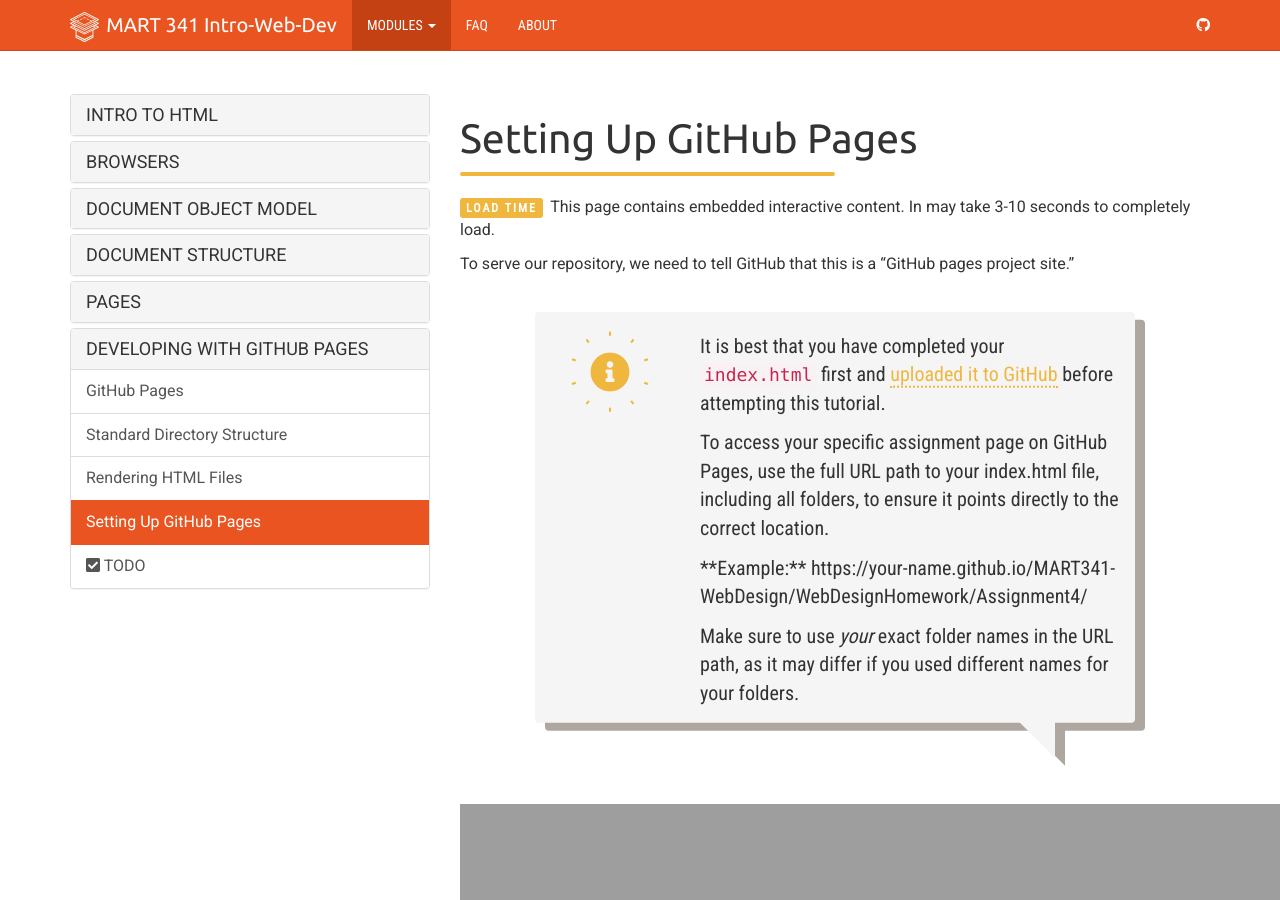
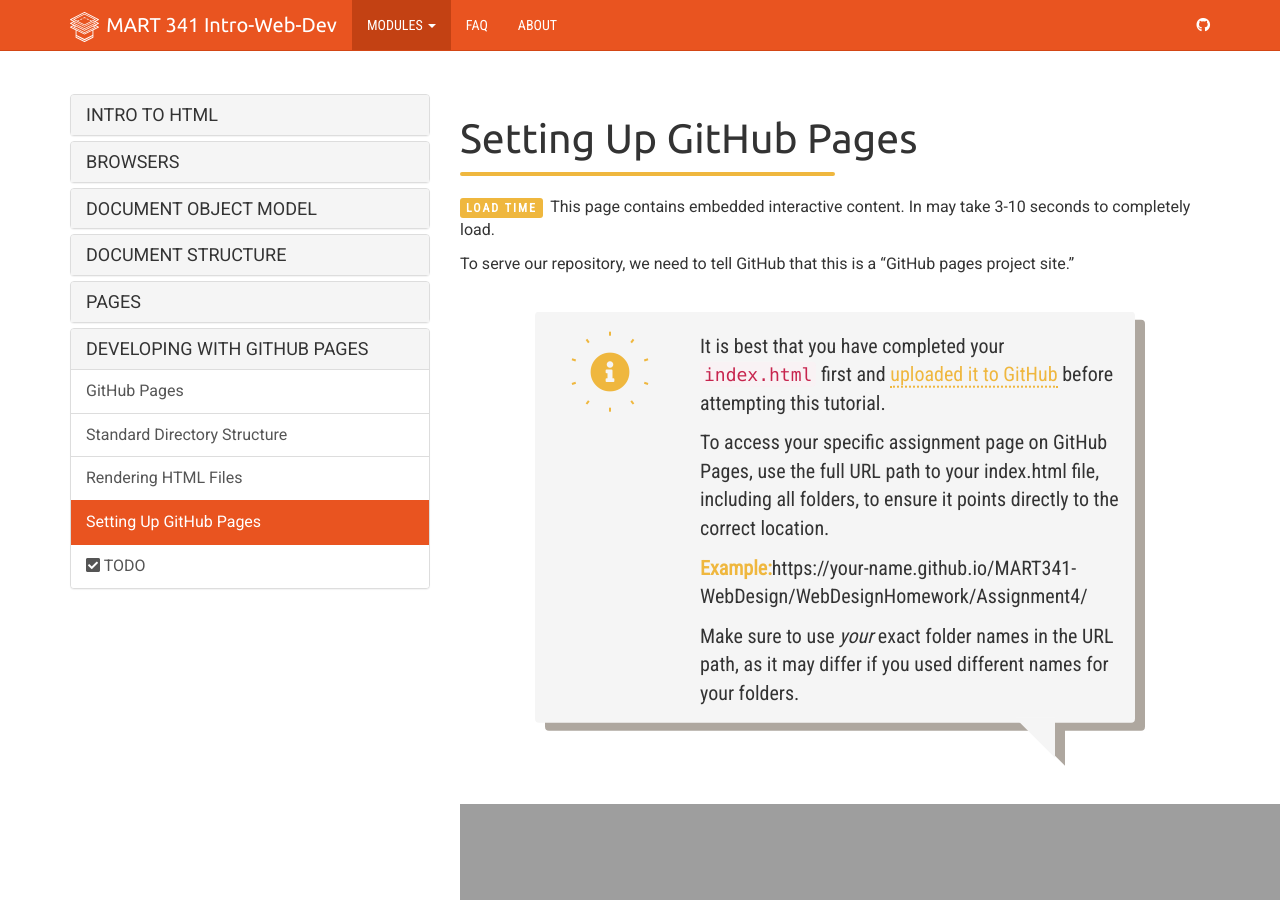
Before and after one commit to Montana-Media-Arts/webDesignFall2024, a Jekyll site: the page built from _docs/topic-03/05-github-pages/page-04.md, in a window 1280 px wide and 900 px high. Built offline with Jekyll 4.4.1, drawn with Linux system fonts in a browser that asks for light colours; nearby versions of some CDN libraries.

Commit message:
Update page-04.md

```diff
--- a/_docs/topic-03/05-github-pages/page-04.md
+++ b/_docs/topic-03/05-github-pages/page-04.md
@@ -33,7 +33,7 @@
   <div class="col-lg-9">
     <p>It is best that you have completed your <code>index.html</code> first and <a href="../../topic-02/git-add-directory">uploaded it to GitHub</a> before attempting this tutorial.</p>
     <p>To access your specific assignment page on GitHub Pages, use the full URL path to your index.html file, including all folders, to ensure it points directly to the correct location.</p>
-<p>**Example:** https://your-name.github.io/MART341-WebDesign/WebDesignHomework/Assignment4/</p>
+<p><b>Example:</b>https://your-name.github.io/MART341-WebDesign/WebDesignHomework/Assignment4/</p>
 <P>Make sure to use <em>your</em> exact folder names in the URL path, as it may differ if you used different names for your folders.</P>
   </div>
 </div>
```
